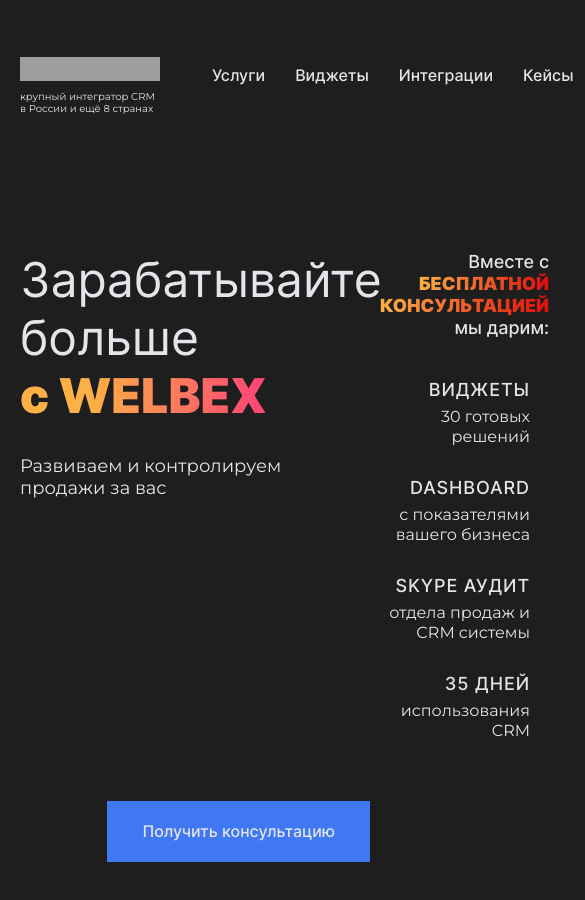
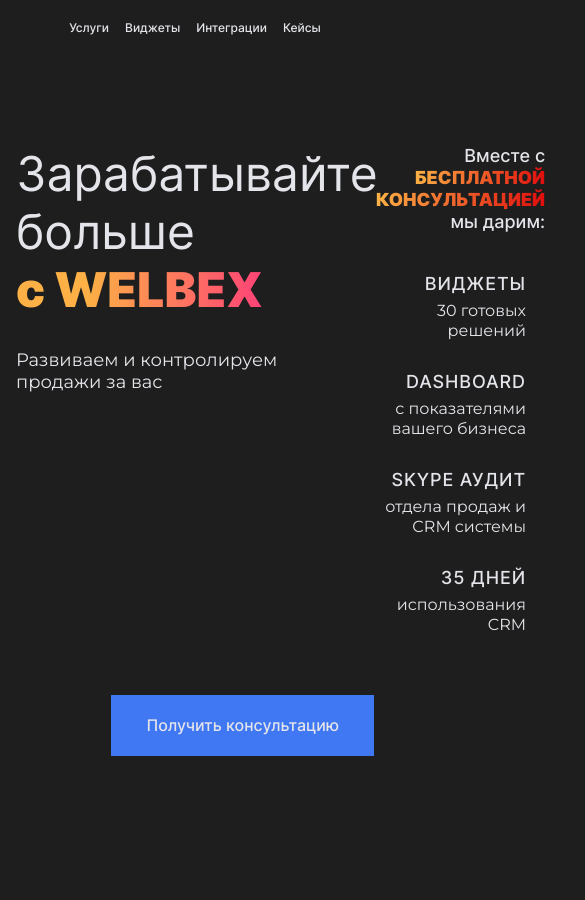
Before and after one commit to Darkerros/welbex, a React (Create React App) app: page / in a window 390 px wide. Shown: the top 900 px of the page, 585 px wide, since content can reach past the window. After the commit the page ends 846 px from the top, so only its background shows below. Built offline with nearby package versions, Linux system fonts and the light colour scheme; grey boxes are pictures that could not be loaded.

Commit message:
feat: add adaptive to header

```diff
--- a/src/components/footer/components/footer-contact/footer-contact.module.scss
+++ b/src/components/footer/components/footer-contact/footer-contact.module.scss
@@ -37,6 +37,9 @@
   }
 
   &__socials {
+    display: flex;
+    align-items: center;
+
     align-self: flex-end;
     margin-top: 20px;
     gap: 10px;
--- a/src/components/header/components/header-important/header-important.module.scss
+++ b/src/components/header/components/header-important/header-important.module.scss
@@ -1,6 +1,12 @@
 .headerImportant {
   gap: 30px;
   display: flex;
+
+  @media screen and (max-width: 425px) {
+    & {
+      gap: 16px;
+    }
+  }
 
   &__link {
     color: var(--primary-text-color);
@@ -11,5 +17,18 @@
     line-height: 19px;
 
     text-decoration: none;
+
+    @media screen and (max-width: 580px) {
+      &:nth-of-type(n + 5) {
+        display: none;
+      }
+    }
+
+    @media screen and (max-width: 425px) {
+      & {
+        font-size: 12px;
+        line-height: 15px;
+      }
+    }
   }
 }
--- a/src/components/header/components/header-logo/header-logo.module.scss
+++ b/src/components/header/components/header-logo/header-logo.module.scss
@@ -5,6 +5,7 @@
 
   &__description {
     margin: 0;
+    max-width: 140px;
 
     color: var(--primary-text-color);
     font-family: 'Montserrat', serif;
--- a/src/components/header/components/header-logo/header-logo.tsx
+++ b/src/components/header/components/header-logo/header-logo.tsx
@@ -1,7 +1,12 @@
 import {Logo} from "../../../logo/logo";
 import styles from './header-logo.module.scss'
+import {useMatchMedia} from "../../../../hooks/use-match-media";
 
 export const HeaderLogo = () => {
+    const isNeedHide = useMatchMedia("(max-width: 750px)")
+
+    if (isNeedHide) return null
+
     return (
         <div className={styles.headerLogo}>
             <Logo/>
--- a/src/components/header/components/header-socials/header-socials.module.scss
+++ b/src/components/header/components/header-socials/header-socials.module.scss
@@ -2,6 +2,7 @@
   gap: 48px;
   flex-grow: 1;
   display: flex;
+  align-items: center;
   justify-content: end;
   flex-basis: 390px;
 
@@ -15,5 +16,10 @@
     text-align: right;
 
     text-decoration: none;
+
+    @media screen and (max-width: 1180px) {
+      display: none;
+    }
   }
+
 }
--- a/src/components/header/components/header-socials/header-socials.tsx
+++ b/src/components/header/components/header-socials/header-socials.tsx
@@ -1,11 +1,16 @@
 import styles from "./header-socials.module.scss"
 import {Socials} from "../../../socials/socials";
+import {useMatchMedia} from "../../../../hooks/use-match-media";
 
 export const HeaderSocials = () => {
+    const isNeedHide = useMatchMedia("(max-width: 925px)")
+
+    if (isNeedHide) return null
+
     return (
         <div className={styles.headerSocials}>
             <a className={styles.headerSocials__tel} href="tel:+7 555 555-55-55">+7 555 555-55-55</a>
-            <Socials/>
+            <Socials />
         </div>
     );
 };
--- a/src/components/header/components/header/header.module.scss
+++ b/src/components/header/components/header/header.module.scss
@@ -4,4 +4,16 @@
   gap: 52px;
   display: flex;
   align-items: baseline;
+
+  @media screen and (max-width: 925px) {
+    justify-content: space-between;
+  }
+
+  @media screen and (max-width: 750px) {
+    justify-content: center;
+
+    margin: 0;
+    padding: 20px 0;
+    background: #1E1E1E;
+  }
 }
--- a/src/modules/app/app.module.scss
+++ b/src/modules/app/app.module.scss
@@ -8,4 +8,10 @@
       padding: 0 20px;
     }
   }
+
+  @media screen and (max-width: 425px) {
+    & {
+      padding: 0 16px;
+    }
+  }
 }
```
